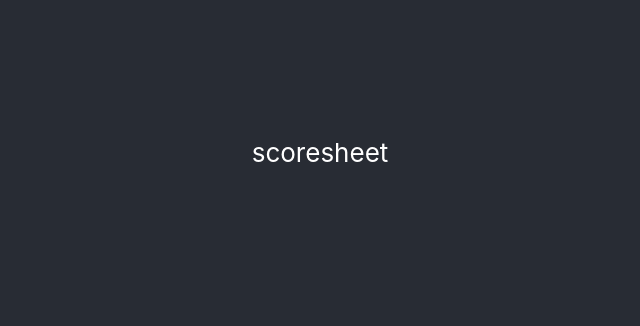
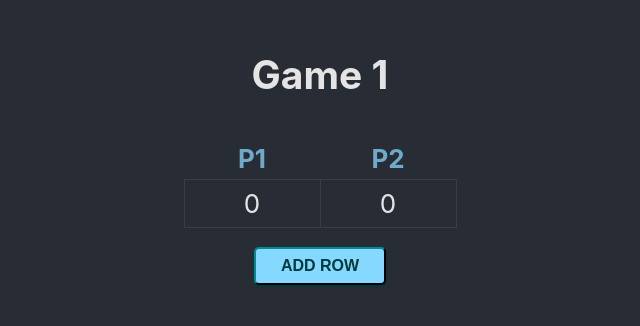
Before and after one commit to stenobot/scoresheet-app, a React (Create React App) app: page /scoresheet in a window 1280 px wide. Shown: the part 248-574 px from the top of the page, without its empty margins (320-960 px from the left). Built offline with nearby package versions, Linux system fonts and the light colour scheme.

Commit message:
implemented scoresheet page; add row functionality; column total functionality

```diff
--- a/src/App.tsx
+++ b/src/App.tsx
@@ -38,11 +38,19 @@ function App() {
               showColTotals={showColTotals}
               setShowColTotals={setShowColTotals}
               presets={presets}
-              setCurrPreset={setCurrPreset} />} />
+              setCurrPreset={setCurrPreset} />
+            } />
         <Route
           path="/scoresheet"
           element={
-            <Scoresheet />} />
+            <Scoresheet
+              title={title}
+              colNum={colNum}
+              showRowNums={showRowNums}
+              startingRowNum={startingRowNum}
+              showColTotals={showColTotals}
+              currPreset={currPreset} />
+            } />
       </Routes>
     </Router>
   );
--- a/src/components/Scoresheet.tsx
+++ b/src/components/Scoresheet.tsx
@@ -1,19 +1,274 @@
-function Scoresheet() {
+import { useEffect, useRef, useState } from 'react';
+import PrimaryButton from './PrimaryButton';
+import { Preset } from '../App';
+
+function Scoresheet(props: {
+  title: string;
+  colNum: number;
+  showRowNums: boolean;
+  startingRowNum: number;
+  showColTotals: boolean;
+  currPreset: string; }) {
+  // initial column totals values to set below arrays
+  const initialColTotals = Array.from(Array(props.colNum).keys()).map( i => 0);
+  // create 2d array for all cell values,
+  // as a source of truth when we column totals
+  const [rowsValues, setRowsValues] = useState([initialColTotals]);
+  // create array of column totals for the footer
+  const [footerValues, setFooterValues] = useState(
+    // if show row numbers is selected, add extra blank "" element for row number label column
+    // to beginning of initial array to ensure that array.map to UI works correctly.
+    // this variable extra element also needs to be accounted for when array is updated
+    props.showRowNums ? ["", ...initialColTotals] : initialColTotals
+  );
+
+  const didMountRef = useRef(false);
+  const rowNumRef = useRef(0);
+  const rowNumDoubleTwelveRuleAppliedRef = useRef(false);
+
+  /// <summary>
+  ///   Adds a new row when the Add Row button is clicked.
+  /// </summary>
+  const handleAddRowClick = () => {
+    // console.log(`handleAddRowClick - rowsValues.length: ${rowsValues.length}`)
+    addTableRow();
+  }
+
+  /// <summary>
+  ///   Handler that fires each time a cell is changed.
+  ///   Finds all of the cells in the html table body, then updates the 2d array
+  ///   with the value of each cell.
+  /// </summary>
+  const handleCellChanged = () => {
+    console.log(`handleCellChanged Start - rowsValues.length: ${rowsValues.length}`);
+
+    const tBody = document.getElementById('tbody');
+    const tRows = tBody?.getElementsByTagName('tr');
+    if (tRows) {
+      // loop through rows
+      for (let i = 0; i < tRows.length; i++) {
+        const row = tRows[i];
+        const cells = row.getElementsByTagName('td');
+        if (cells) {
+          // loop through cells
+          for (let j = 0; j < cells.length; j++) {
+            const td = cells[j];
+            // if cell's value is a number...
+            if (Number.isInteger(Number(td.innerHTML))) {
+              if (props.showRowNums && j === 0) {
+                // cell is row number label, no-op
+                continue;
+              }
+              td.className = 'normalCell';
+              const  cellValue = Number(td.innerHTML);
+              // ...and it's different from corresponding 2d array value...
+              if (cellValue !== rowsValues[i][j]) {
+                // ...update 2d array with current cell value
+                rowsValues[i][j] = cellValue;
+              }
+            }
+            else {
+              // cell's value is not a number
+              td.className = 'normalCellBadInput';
+            }
+          }
+        }
+      }
+    }
+    console.log(`handleCellChanged End - rowsValues.length: ${rowsValues.length}`);
+    const nextFooterValues = sumColumnsArray(rowsValues);
+    setFooterValues(nextFooterValues);
+  }
+
+  /// <summary>
+  ///   Deletes a row when it's double-clicked.
+  ///  (Not currently used.)
+  /// </summary>
+  /// <param name="e">Event</param>
+  const handleTableDoubleClick = (e: React.MouseEvent<HTMLTableElement, MouseEvent>) => {
+    const target = e.target as HTMLElement;
+    if (target.tagName === 'TD') {
+      const parent = target.parentElement as HTMLElement;
+      parent.remove();
+    }
+  }
+
+  /// <summary>
+  ///   Adds a new row with editable cells to the table.
+  /// </summary>
+  const addTableRow = () => {
+    console.log(`addTableRow start - rowsValues.length: ${rowsValues.length}`);
+    const tBody = document.getElementById('tbody');
+    const trBody = document.createElement('tr');
+    for (let i = 0; i < props.colNum + 1; i++) {
+      if (i === 0) {
+        // add row number label first, if option selected
+        if (props.showRowNums) {
+          const currRowNum = props.startingRowNum + rowNumRef.current;
+          const td = document.createElement('td');
+          td.innerHTML = `${currRowNum}`;
+
+          // special rule for Progressive Rook preset,
+          // where row 12 is doubled
+          if (props.currPreset === Preset.ProgressiveRook &&
+            currRowNum === 12 &&
+            rowNumDoubleTwelveRuleAppliedRef.current === false) {
+            rowNumDoubleTwelveRuleAppliedRef.current = true;
+          }
+          else {
+            rowNumRef.current++;
+          }
+
+          td.className = 'numLabelCell';
+          td.onclick = () => selectElementContents(td);
+          trBody.appendChild(td);
+        }
+      } else {
+        // add additional, editable table cells
+        const td = document.createElement('td');
+        td.setAttribute('contenteditable', 'true');
+        td.setAttribute('suppressContentEditableWarning', 'true');
+        // default value is 0
+        td.innerHTML = '0';
+        // show numeric keyboard on mobile
+        td.inputMode = 'numeric';
+        td.spellcheck = false;
+        td.className = 'normalCell';
+        // when cell is clicked, auto-select it's contents
+        td.onclick = () => selectElementContents(td);
+        trBody.appendChild(td);
+      }
+    }
+    tBody?.appendChild(trBody);
+
+    // initialize new row in 2d array to zeros
+    setRowsValues([...rowsValues, initialColTotals]);
+    console.log(`addTableRow end - rowsValues.length: ${rowsValues.length}`);
+  }
+
+  /// <summary>
+  ///   Selects all text in a given element.
+  /// </summary>
+  /// <param name="el">Element to select</param>
+  const selectElementContents = (el: HTMLElement) => {
+    const range = document.createRange();
+    range.selectNodeContents(el);
+    const sel = window.getSelection();
+    if (sel) {
+      sel.removeAllRanges();
+      sel.addRange(range);
+    }
+  }
+
+  /// <summary>
+  ///   Loops through a 2d array of numbers and sums the values in each column.
+  /// </summary>
+  /// <param name="rowsValues">2d array of numbers</param>
+  /// <returns>1D array of column totals</returns>
+  const sumColumnsArray = (rowsValues: number[][]) => {
+    const sumColumnsValues: number[] = [];
+    console.log(`sumColumnsArray - rowsValues: ${rowsValues}`);
+    console.log(`sumColumnsArray - rowsValues.length: ${rowsValues.length}`);
+    rowsValues.map((row, i) => {
+      if (i === 0) {
+        // Workaround for weird bug where first row of 2d array gets added twice.
+        // I think this has something to do with calling addTableRow in useEffect.
+        // (addTableRow calls setRowValues, a useState setter, which definitely gets called
+        // again on or before handleCellChanged.)
+        // To work around, we simply ignore the first row when calculating the sum. Ugly but works.
+        return 0;
+      }
+      return row.map((num, j) => {
+        if (sumColumnsValues[j]) {
+            return sumColumnsValues[j] += num;
+          } else {
+            return sumColumnsValues[j] = num;
+          }
+       });
+    });
+
+    console.log(`sumColumnsArray - sumColumnsValues: ${sumColumnsValues}`);
+    return sumColumnsValues;
+ }
+
+  /// <summary>
+  ///  Find each header cell and make it's contents auto-select when clicked.
+  ///  This must be done manually because React can't pass the event to the onClick handler.
+  /// </summary>
+  const makeHeaderCellsAutoSelect = () => {
+    const headerTableRow = document.getElementById('theadtrow');
+    const cells = headerTableRow?.getElementsByTagName('th');
+    if (cells) {
+      for (let i = 0; i < cells.length; i++) {
+        const cell = cells[i];
+        if (cell) {
+          // when cell is clicked, auto-select it's contents
+          cell.onclick = () => selectElementContents(cell);
+        }
+      }
+    }
+  }
+
+  useEffect(() => {
+    if (didMountRef.current === false) {
+      // only fire once when page loads
+      addTableRow();
+      makeHeaderCellsAutoSelect();
+      didMountRef.current = true;
+    }
+  });
 
   return (
     <div className="App">
       <header className="App-header">
-        <div style={{
-          margin: '0px',
-          position: 'absolute',
-          top: '50%', left: '50%',
-          msTransform: 'translate(-50%, -50%)',
-          transform: 'translate(-50%, -50%)' }}>
-          scoresheet
+        <table
+          className={ props.showRowNums ? 'tableWithRowNums' : 'tableNoRowNums' }>
+          <caption>
+            <h2 className={ props.showRowNums ? 'titleWithRowNums' : 'titleNoRowNums' }>{props.title}</h2>
+          </caption>
+          <thead style={{ padding: '5px' }}>
+            <tr id="theadtrow">
+              { props.showRowNums === false ?
+                  Array.from(Array(props.colNum).keys()).map( i =>
+                    <th contentEditable suppressContentEditableWarning={true} key={i} className='normalCellHeader'>P{i + 1}</th>
+                  ) :
+                  Array.from(Array(props.colNum + 1).keys()).map( i => {
+                    return i === 0 ?
+                      <th className='numLabelCellHeader' key={i}></th>
+                      : <th className='normalCellHeader' contentEditable  suppressContentEditableWarning={true} key={i}>P{i}</th>}
+                  )
+              }
+            </tr>
+          </thead>
+          <tbody id="tbody" onKeyUp={handleCellChanged}>
+            <tr>
+            </tr>
+          </tbody>
+          {props.showColTotals === true &&
+            <tfoot>
+              <tr>
+                {props.showRowNums === false ?
+                  footerValues.map( (footerValue, i) =>
+                    <th key={i} className='normalCellFooter'>{footerValue}</th>
+                  ) :
+                  footerValues.map( (footerValue, i) => {
+                    return i === 0 ?
+                      <th className='numLabelCellHeader' key={i}></th>
+                      : <th className='normalCellFooter' key={i}>{footerValue}</th>}
+                  )
+                }
+              </tr>
+            </tfoot>
+          }
+        </table>
+        <div style={{ marginTop: '0.7em' }}>
+          <PrimaryButton onClick={handleAddRowClick}>
+            Add Row
+          </PrimaryButton>
         </div>
+        {/* <p style={{ color: '#70aacb', fontSize: '20px'}}>(<kbd>Double-click</kbd> row to delete)</p> */}
       </header>
     </div>
   );
 }
-
 export default Scoresheet;
```
